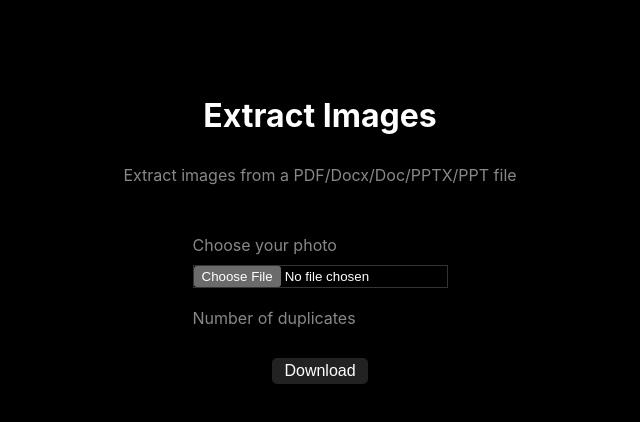
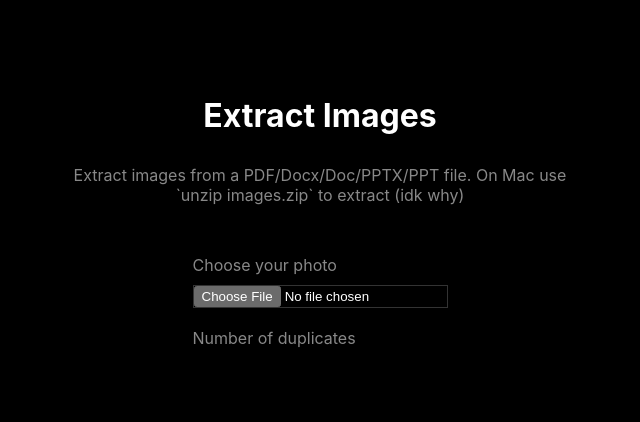
Before and after one commit to nishantrpai/tools.nishu.dev, a Next.js app: page /extractimages in a window 1280 px wide. Shown: the top 422 px of the page, without its empty margins (320-960 px from the left). Built offline with nearby package versions, Linux system fonts and the light colour scheme.

Commit message:
add extract images

```diff
--- a/pages/extractimages.js
+++ b/pages/extractimages.js
@@ -5,18 +5,41 @@ import { useState, useEffect } from 'react'
 import JSZip from 'jszip'
 
 export default function ExtractImages() {
+
+  const zip = new JSZip();
+
   const handleFileChange = (e) => {
     console.log(e.target.files)
     // extract images from the files
     let files = e.target.files
     if (files.length === 0) return
     files = Array.from(files)
-    files.forEach(file => {
-      const reader = new FileReader()
-      reader.onload = async (e) => {
-        console.log('loaded')
-      }
-      reader.readAsDataURL(file)
+    files.forEach(async file => {
+      zip.loadAsync(file).then(async (zipFiles) => {
+        // get all images from media folder could be /word/media or /ppt/media regardless
+        const images = zipFiles.file(/\/media\//)
+        // zip.file all images and download
+        let imgfolder =  zip.folder('images')
+        await Promise.all(images.map(async (image, index) => {
+          const content = await image.async('blob')
+          imgfolder.file(`${index+1}.${image.name.split('.').pop()}`, content)
+        }));
+        zip.generateAsync({type:"blob",
+          compression: "DEFLATE",
+          compressionOptions: {
+            level: 9
+          }
+        })
+          .then(content => {
+            // create content as photos.zip and download
+            const a = document.createElement('a')
+            const url = URL.createObjectURL(content)
+            a.href = url
+            a.download = 'images.zip'
+            a.click()
+            URL.revokeObjectURL(url)
+          })
+      });
     })
   }
   const handleDownload = (e) => {
@@ -42,7 +65,8 @@ export default function ExtractImages() {
         width: '100%',
         textAlign: 'center'
       }}>
-        Extract images from a PDF/Docx/Doc/PPTX/PPT file
+        Extract images from a PDF/Docx/Doc/PPTX/PPT file.
+        On Mac use `unzip images.zip` to extract (idk why)
       </p>
 
       <div style={{
@@ -75,13 +99,6 @@ export default function ExtractImages() {
             border: '1px solid #000'
           }}/> */}
         </div>
-        <div style={{
-          display: 'flex',
-          justifyContent: 'center',
-          textAlign: 'center'
-        }}>
-          <button onClick={handleDownload}>Download</button>
-        </div>
       </div>
     </main>
   </div>
```
